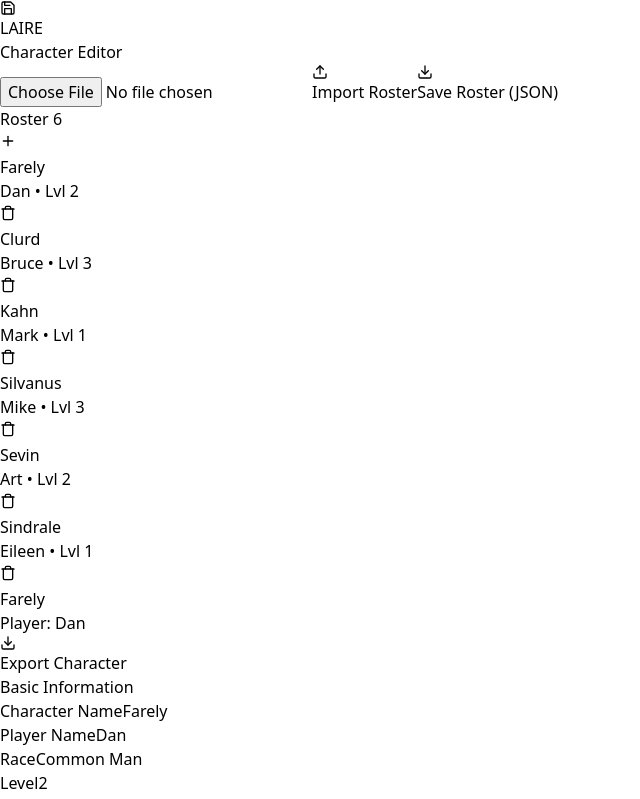
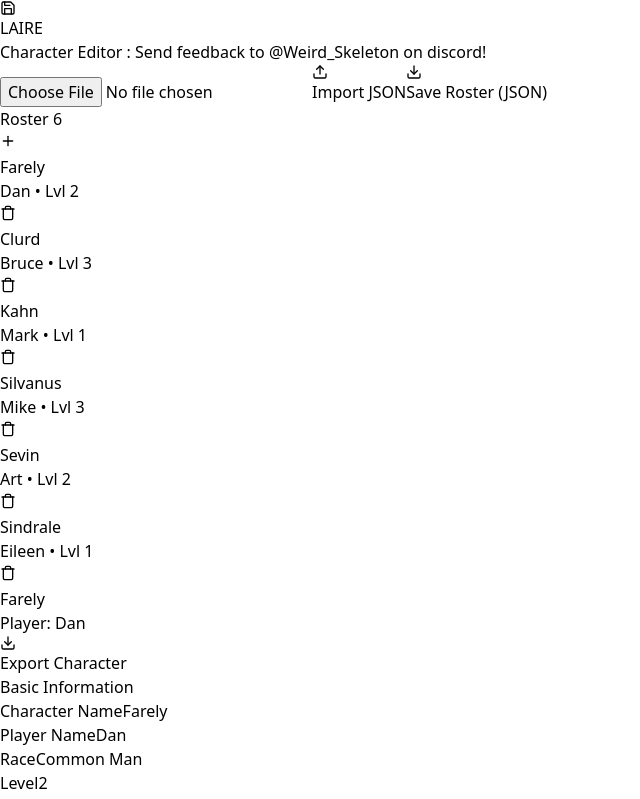
Before and after one commit to Weird-Skeleton/larp-roster, a React (Vite) app: page / in a window 1280 px wide. Shown: the top 799 px of the page, without its empty margins (0-640 px from the left). Built offline with nearby package versions, Linux system fonts and the light colour scheme.

Commit message:
Added Feedback Info

```diff
--- a/src/App.jsx
+++ b/src/App.jsx
@@ -309,13 +309,13 @@ export default function App() {
             </div>
             <div>
               <h1 className="text-xl font-extrabold tracking-wide leading-none">LAIRE</h1>
-              <span className="text-xs text-indigo-300 font-medium tracking-widest uppercase">Character Editor</span>
+              <span className="text-xs text-indigo-300 font-medium tracking-widest uppercase">Character Editor : Send feedback to @Weird_Skeleton on discord!</span>
             </div>
           </div>
           <div className="flex flex-wrap gap-2">
             <input type="file" accept=".json" ref={fileInputRef} onChange={handleImport} className="hidden" />
             <button onClick={() => fileInputRef.current.click()} className="flex items-center gap-2 bg-slate-800 border border-slate-700 hover:bg-slate-700 px-4 py-2 rounded-md text-sm font-semibold transition-colors shadow-sm">
-              <Icons.Upload /> Import Roster
+              <Icons.Upload /> Import JSON
             </button>
             <button onClick={exportAll} className="flex items-center gap-2 bg-emerald-600 hover:bg-emerald-500 border border-emerald-500 px-4 py-2 rounded-md text-sm font-semibold transition-colors shadow-sm">
               <Icons.Download /> Save Roster (JSON)
```
